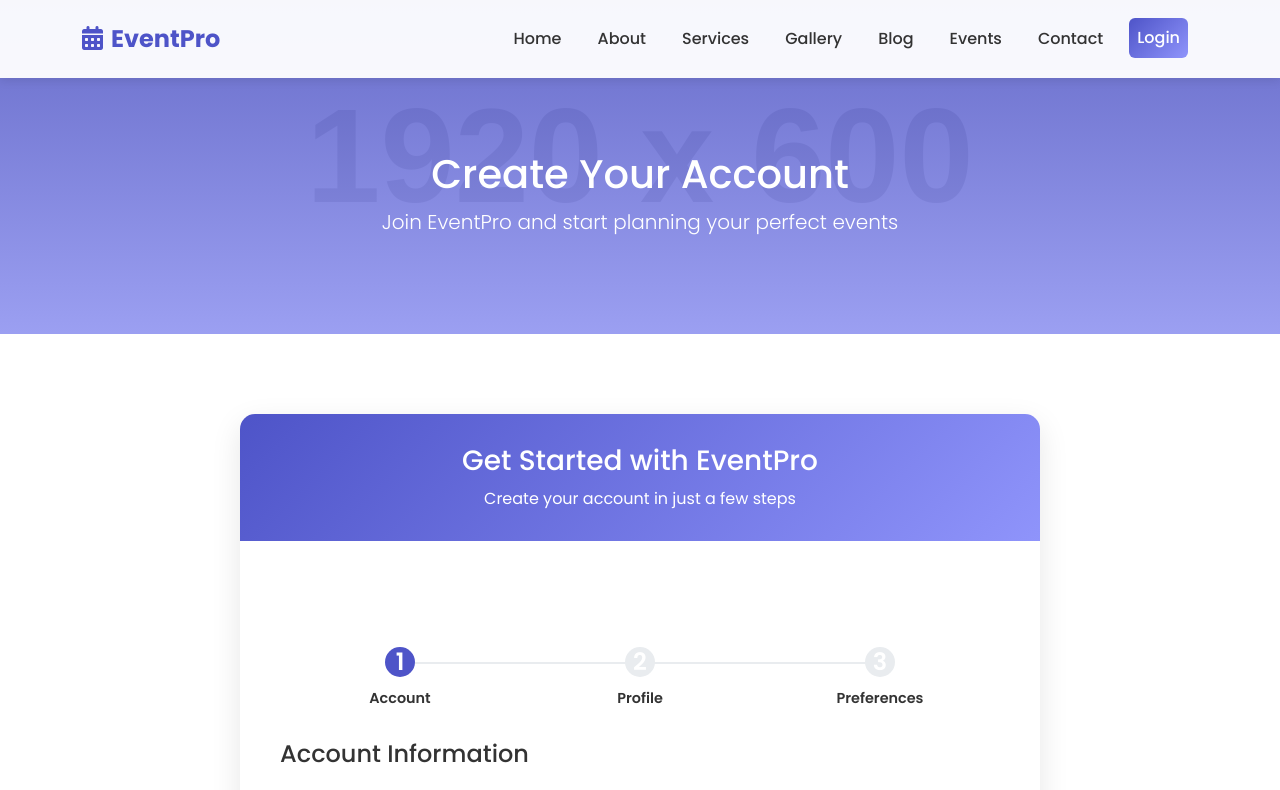
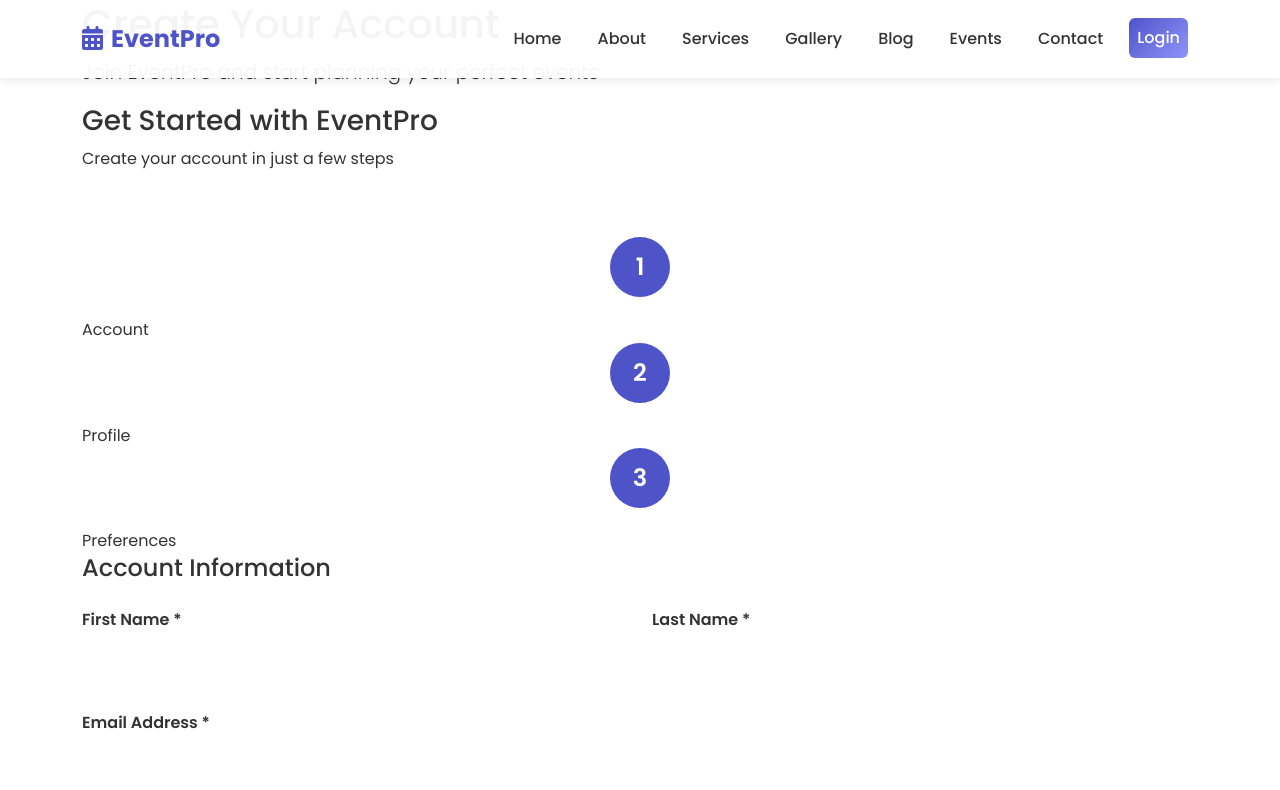
Before and after one commit to moonnightdeveloper/event-management, a plain HTML site: page registration.html in a window 1280 px wide. Shown: the top 790 px of the page. Drawn offline with nearby package versions, Linux system fonts and the light colour scheme; placeholder pictures from the web are drawn by us.

Commit message:
Update global.css

```diff
--- a/css/global.css
+++ b/css/global.css
@@ -1306,28 +1306,11 @@ ul.infoGraphic {
     font-size: var(--font-size);
     display: flex;
     justify-content: center;
-    gap: 2rem 32px;
+    /* gap: 2rem 32px; */
     list-style: none;
     padding: 0;
 }
 
-/* ul.infoGraphic li {
-    position: relative;
-    width: 100%;
-    max-width: 25em;
-    background: white;
-    border-radius: 0.5em;
-    padding: 0.5em;
-    z-index: 1;
-    transition: all 0.3s ease;
-    cursor: pointer;
-    box-shadow: var(--shadow1);
-}
-
-ul.infoGraphic li:hover {
-    transform: translateY(-5px);
-    box-shadow: var(--shadow2);
-} */
 
 .numberWrap {
     position: absolute;
@@ -1433,43 +1416,18 @@ ul.infoGraphic li:hover .coverWrap .numberCover {
 /* Icons */
 .icon {
     position: absolute;
-    font-size: 2rem;
-    text-align: center;
-    top: -1.3em;
-    left: 50%;
+    font-size: 1rem;
+    text-align: center;
+    top:-5rem;
+    left: 60%;
     transform: translatex(-50%);
 }
-
 .icon:before {
     color: #666;
     font-family: FontAwesome;
     font-style: normal;
     font-weight: normal;
     text-decoration: inherit;
-}
-
-.iconCodepen:before {
-    content: "\f1cb";
-}
-
-.iconSocial:before {
-    content: "\f08a";
-}
-
-.iconAirplane:before {
-    content: "\f1d9";
-}
-
-.iconMap:before {
-    content: "\f278";
-}
-
-.iconBulb:before {
-    content: "\f0eb";
-}
-
-.iconPeace:before {
-    content: "\f25b";
 }
 
 /* Process Controls */
@@ -1534,192 +1492,6 @@ input[type="range"]:focus::-webkit-slider-runnable-track {
     background: #eee;
 }
 
-/* Responsive Design for Process Section */
-@media (max-width: 768px) {
-    ul.infoGraphic {
-        gap: 1.5rem;
-    }
-
-    .content {
-        margin: 8em 1.5em 1em 7em;
-    }
-}
-
-@media (max-width: 480px) {
-    .process-section {
-        padding: 3rem 0;
-    }
-
-    .process-header h2 {
-        font-size: 2rem;
-    }
-
-    .process-subtitle {
-        font-size: 1rem;
-    }
-
-    .content {
-        margin: 8em 1em 1em 6em;
-    }
-}
-
-/*  */
-/* Registration Page */
-
-.registration-hero {
-    background: linear-gradient(rgba(78, 84, 200, 0.8), rgba(143, 148, 251, 0.8)), url('https://via.placeholder.com/1920x600') center/cover no-repeat;
-    color: white;
-    padding: 150px 0 80px;
-    text-align: center;
-}
-
-.registration-section {
-    padding: 80px 0;
-}
-
-.registration-card {
-    background: white;
-    border-radius: 15px;
-    box-shadow: 0 10px 30px rgba(0, 0, 0, 0.1);
-    overflow: hidden;
-    max-width: 800px;
-    margin: 0 auto;
-}
-
-.registration-header {
-    background: linear-gradient(135deg, var(--primary-color), var(--secondary-color));
-    color: white;
-    padding: 30px;
-    text-align: center;
-}
-
-.registration-body {
-    padding: 40px;
-}
-
-.progress-bar {
-    height: 6px;
-    background: #e9ecef;
-    border-radius: 3px;
-    margin-bottom: 30px;
-    overflow: hidden;
-}
-
-.progress-fill {
-    height: 100%;
-    background: linear-gradient(135deg, var(--primary-color), var(--secondary-color));
-    width: 33%;
-    transition: width 0.3s ease;
-}
-
-.form-step {
-    display: none;
-}
-
-.form-step.active {
-    display: block;
-}
-
-.step-indicators {
-    display: flex;
-    justify-content: space-between;
-    margin-bottom: 30px;
-}
-
-.step-indicator {
-    text-align: center;
-    flex: 1;
-    position: relative;
-}
-
-.step-indicator:not(:last-child):after {
-    content: '';
-    position: absolute;
-    top: 15px;
-    right: -50%;
-    width: 100%;
-    height: 2px;
-    background: #e9ecef;
-    z-index: 1;
-}
-
-.step-number {
-    width: 30px;
-    height: 30px;
-    background: #e9ecef;
-    border-radius: 50%;
-    display: flex;
-    align-items: center;
-    justify-content: center;
-    margin: 0 auto 10px;
-    font-weight: 600;
-    position: relative;
-    z-index: 2;
-}
-
-.step-indicator.active .step-number {
-    background: var(--primary-color);
-    color: white;
-}
-
-.step-indicator.completed .step-number {
-    background: var(--success-color);
-    color: white;
-}
-
-.step-indicator.completed .step-number:after {
-    content: '✓';
-}
-
-.step-title {
-    font-size: 0.9rem;
-    font-weight: 600;
-}
-
-.form-navigation {
-    display: flex;
-    justify-content: space-between;
-    margin-top: 30px;
-}
-
-.password-strength {
-    height: 5px;
-    background: #e9ecef;
-    border-radius: 3px;
-    margin-top: 5px;
-    overflow: hidden;
-}
-
-.strength-fill {
-    height: 100%;
-    width: 0;
-    transition: all 0.3s ease;
-}
-
-.strength-weak {
-    background: var(--danger-color);
-    width: 33%;
-}
-
-.strength-medium {
-    background: var(--warning-color);
-    width: 66%;
-}
-
-.strength-strong {
-    background: var(--success-color);
-    width: 100%;
-}
-
-@media (max-width: 768px) {
-    .registration-body {
-        padding: 25px;
-    }
-
-    .step-indicator:not(:last-child):after {
-        right: -40%;
-    }
-}
 
 /* logout Page  */
 
```
